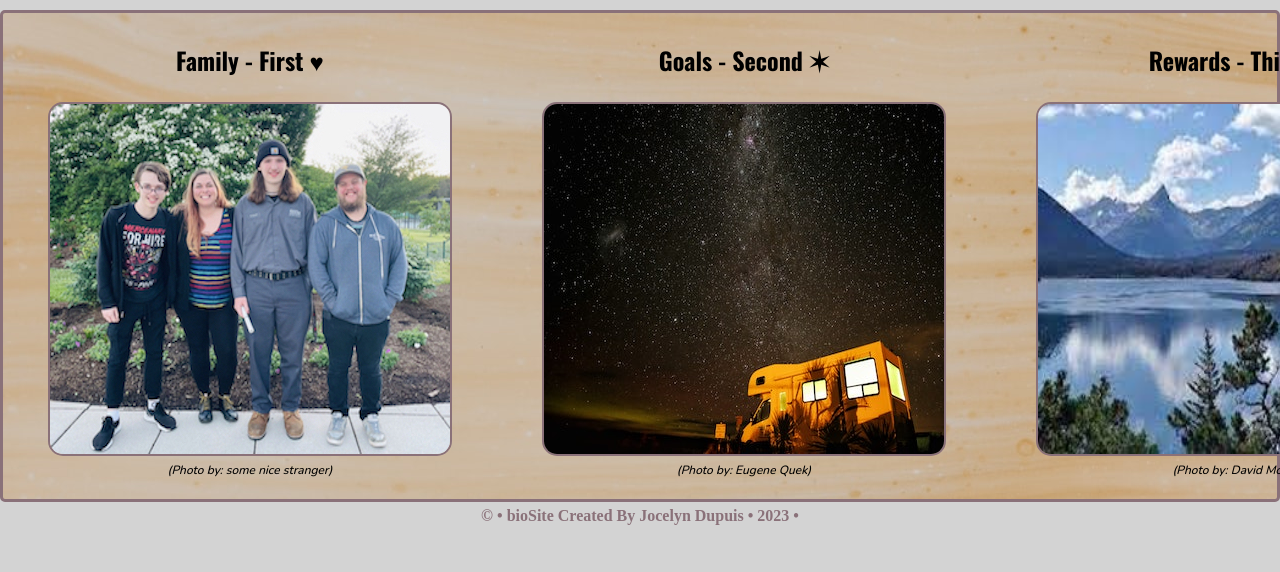
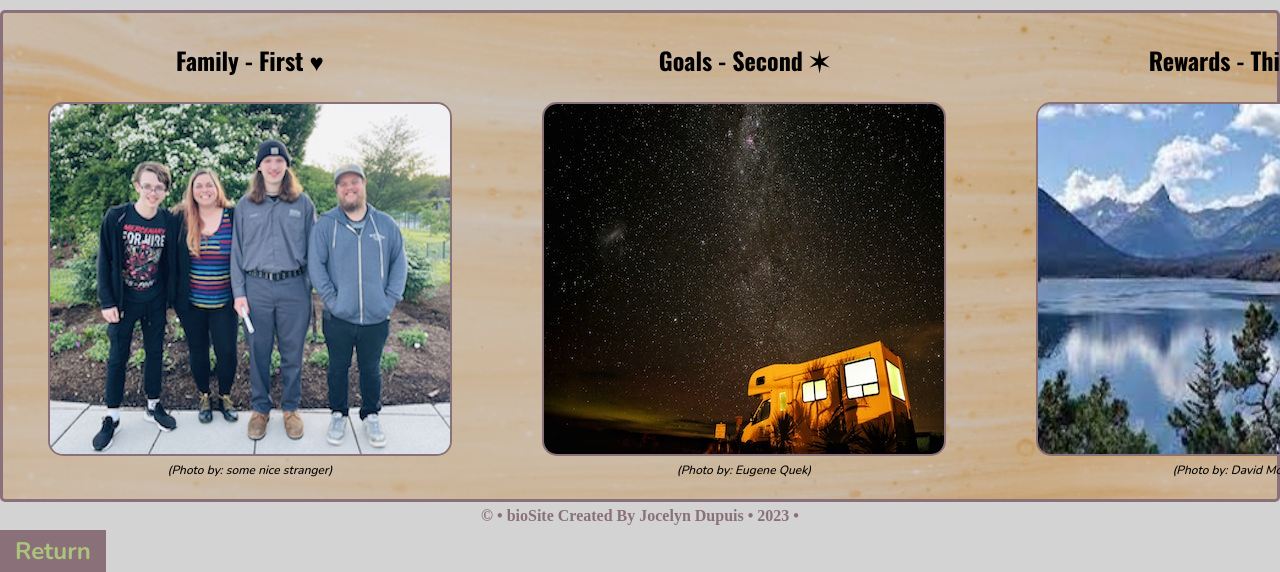
Before and after one commit to jdupuis825/bioSite, a plain HTML site: page index.html in a window 1280 px wide. Shown: the part 263-835 px from the top of the page. Before the commit the page ends 800 px from the top, so only its background shows below. Drawn offline with nearby package versions, Linux system fonts and the light colour scheme.

Commit message:
Update to add anchor element

```diff
--- a/index.html
+++ b/index.html
@@ -64,5 +64,10 @@
 		<p>&#169; &#8226; bioSite Created By Jocelyn Dupuis &#8226; 2023 &#8226;</p>
 	</footer>
 
+	<!--
+        Anchor element that's a clickable link to return home
+        -->
+        <a href="https://jdupuis825.github.io/web-231/" class="return-home">Return</a>
+
   </body>
 </html>
```
